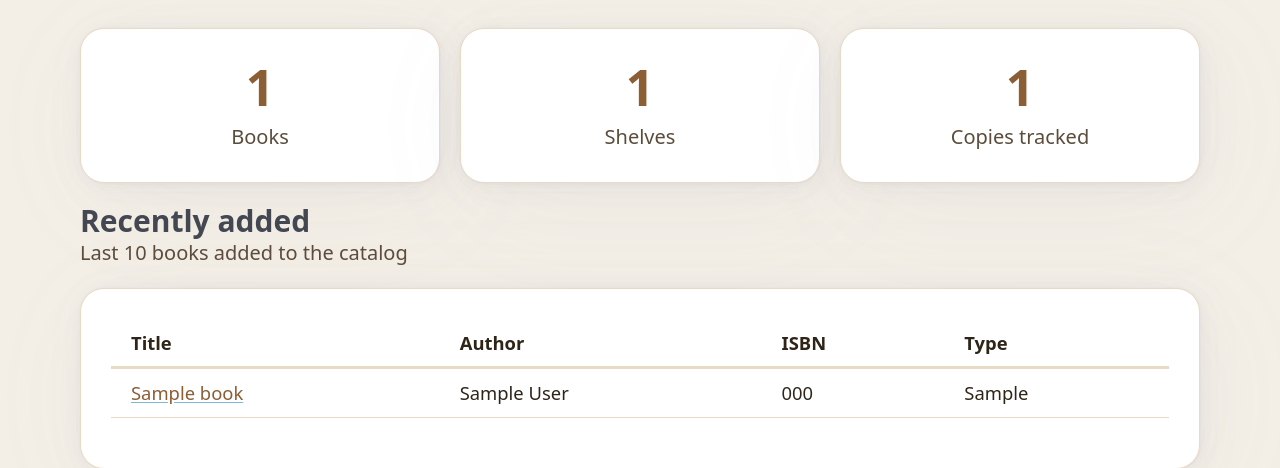
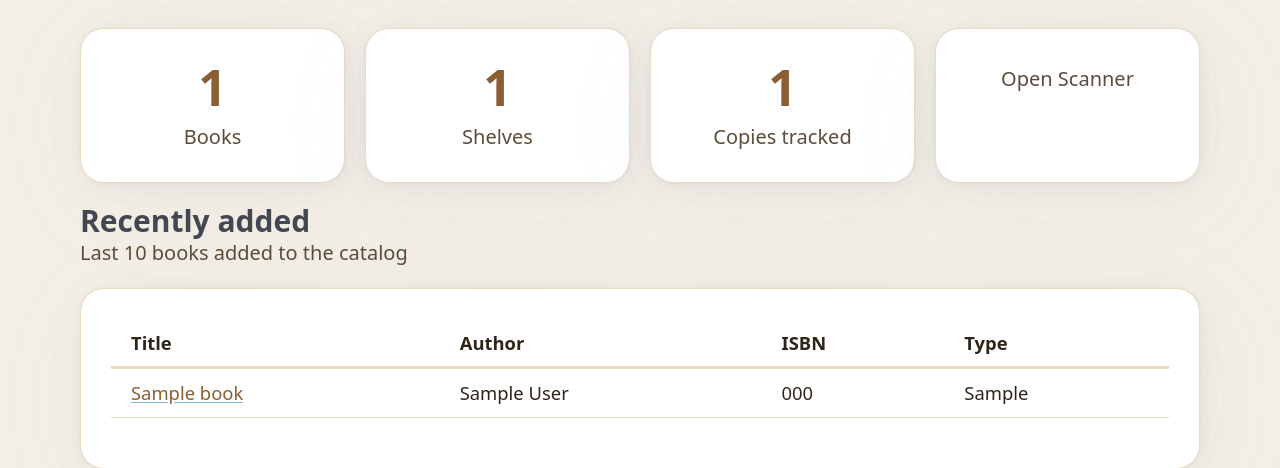
Before and after one commit to cavenditti/invenioScan-backend, a FastAPI app: template invenioscan/templates/index.html in a window 1280 px wide. Shown: the part 190-658 px from the top of the page. Run offline with FastAPI, Linux system fonts and the light colour scheme; the template is opened without the code that fills it: most values are stand-ins (such as "Sample title", 1, 10 or a date in 2020); some libraries are stand-ins or nearby versions.

Commit message:
feat: add scanner nav link and dashboard card

```diff
--- a/invenioscan/templates/base.html
+++ b/invenioscan/templates/base.html
@@ -21,6 +21,7 @@
       <li><a href="/books"><i class="icon-book-open"></i> Books</a></li>
       <li><a href="/shelves"><i class="icon-archive"></i> Shelves</a></li>
       <li><a href="/qr"><i class="icon-qr-code"></i> QR</a></li>
+      <li><a href="{{ scanner_url }}"><i class="icon-scan-line"></i> Scan</a></li>
       {% if user.is_admin %}<li><a href="/admin/users"><i class="icon-users"></i> Users</a></li>{% endif %}
       <li><a href="/logout"><i class="icon-log-out"></i> {{ user.username }}</a></li>
     </ul>
--- a/invenioscan/templates/index.html
+++ b/invenioscan/templates/index.html
@@ -20,6 +20,12 @@
   <article class="stat-card">
     <h2>{{ copy_count }}</h2>
     <p>Copies tracked</p>
+  </article>
+  <article class="stat-card">
+    <a href="{{ scanner_url }}" style="text-decoration:none;color:inherit">
+      <h2><i class="icon-scan-line"></i></h2>
+      <p>Open Scanner</p>
+    </a>
   </article>
 </div>
 
```
